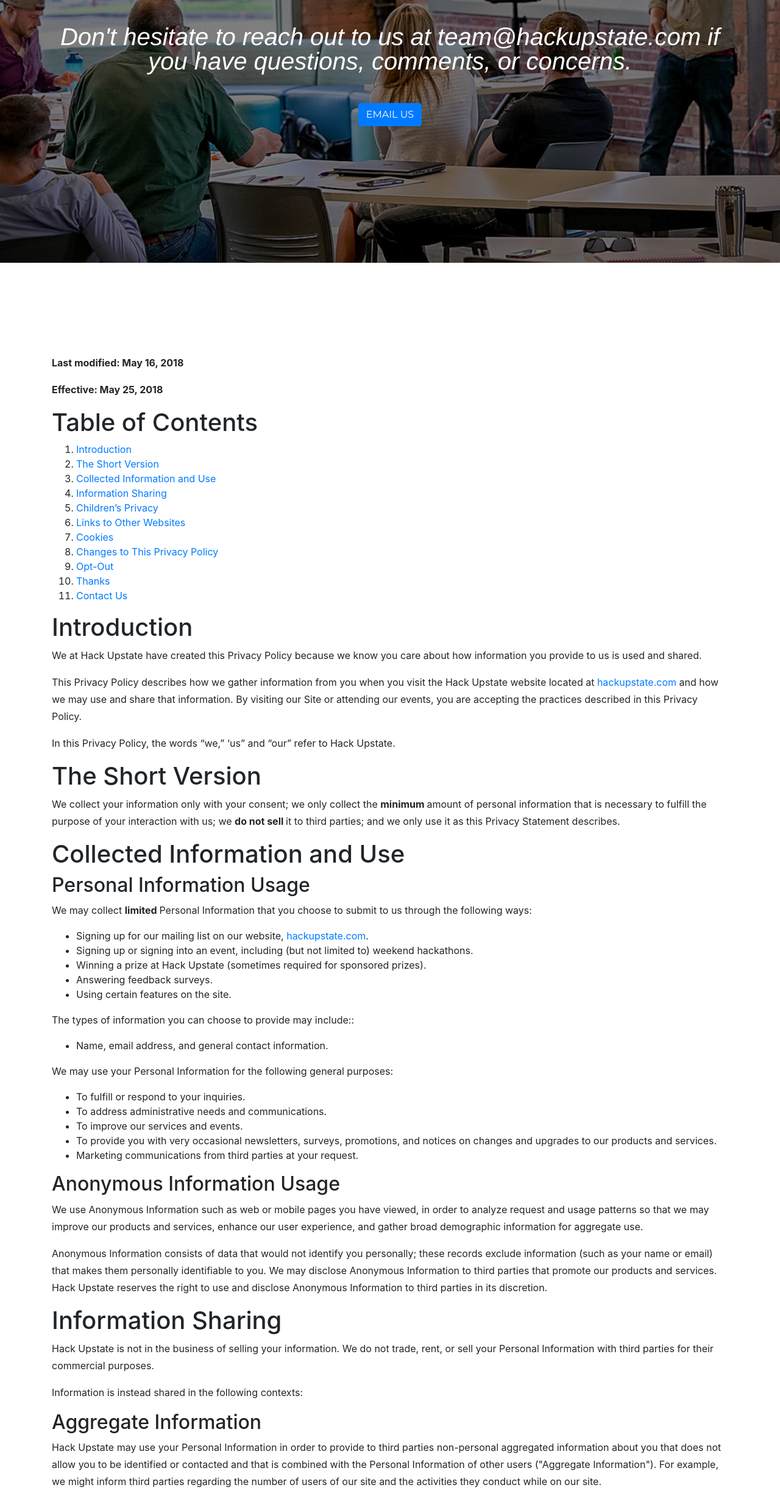
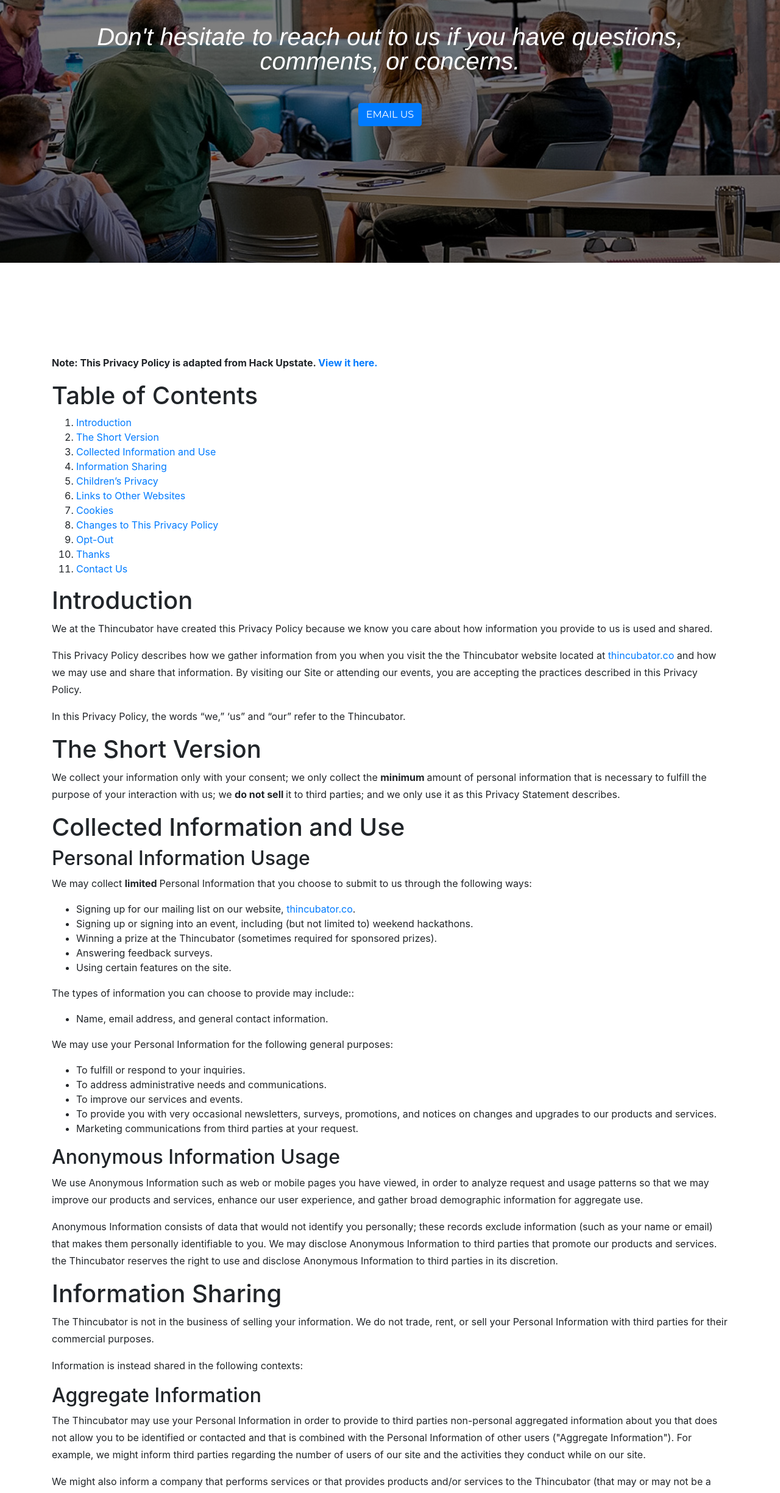
Before and after one commit to hackupstate/hack-mohawk-valley, a website with bundled scripts: page privacy.html in a window 1280 px wide. Shown: the part 295-2744 px from the top of the page at 61% size. Built offline with nearby package versions, Linux system fonts and the light colour scheme; a web font is replaced by a local one.

Commit message:
Update privacy policy

```diff
--- a/privacy.html
+++ b/privacy.html
@@ -88,8 +88,8 @@
     <div class="container">
       <div class="intro-text">
         <div class="intro-heading text-uppercase">Privacy Policy</div>
-        <div class="intro-lead-in">Don't hesitate to reach out to us at team@hackupstate.com if you have questions, comments, or concerns.</div>
-        <a class="btn btn-primary btn-xl text-uppercase m-4" href="mailto:team@hackupstate.com">Email Us</a>
+        <div class="intro-lead-in">Don't hesitate to reach out to us if you have questions, comments, or concerns.</div>
+        <a class="btn btn-primary btn-xl text-uppercase m-4" href="mailto:info@thincubator.co">Email Us</a>
       </div>
     </div>
   </header>
@@ -99,8 +99,7 @@
         <div class="row">
             <div class="col-lg-12">
 
-                <p><strong>Last modified: May 16, 2018</strong></p>
-                <p><strong>Effective: May 25, 2018</strong></p>
+                <p><strong>Note: This Privacy Policy is adapted from Hack Upstate. <a href="http://hackupstate.com/conduct.html" target="_blank">View it here.</a></strong></p>
 
                 <h1>Table of Contents</h1>
                 <ol>
@@ -118,9 +117,9 @@
                 </ol>
 
                 <h1 id="introduction">Introduction</h1>
-                <p>We at Hack Upstate have created this Privacy Policy because we know you care about how information you provide to us is used and shared.</p>
-                <p>This Privacy Policy describes how we gather information from you when you visit the Hack Upstate website located at <a href="http://hackupstate.com">hackupstate.com</a> and how we may use and share that information. By visiting our Site or attending our events, you are accepting the practices described in this Privacy Policy.</p>
-                <p>In this Privacy Policy, the words &ldquo;we,&rdquo; &lsquo;us&rdquo; and &ldquo;our&rdquo; refer to Hack Upstate.</p>
+                <p>We at the Thincubator have created this Privacy Policy because we know you care about how information you provide to us is used and shared.</p>
+                <p>This Privacy Policy describes how we gather information from you when you visit the the Thincubator website located at <a href="http://thincubator.co">thincubator.co</a> and how we may use and share that information. By visiting our Site or attending our events, you are accepting the practices described in this Privacy Policy.</p>
+                <p>In this Privacy Policy, the words &ldquo;we,&rdquo; &lsquo;us&rdquo; and &ldquo;our&rdquo; refer to the Thincubator.</p>
 
                 <h1 id="short-version">The Short Version</h1>
                 <p>We collect your information only with your consent; we only collect the <strong>minimum </strong>amount of personal information that is necessary to fulfill the purpose of your interaction with us; we <strong>do not sell </strong>it to third parties; and we only use it as this Privacy Statement describes.</p>
@@ -129,16 +128,18 @@
                 <h2>Personal Information Usage</h2>
                 <p>We may collect <strong>limited </strong>Personal Information that you choose to submit to us through the following ways:</p>
                 <ul>
-                <li>Signing up for our mailing list on our website, <a href="http://hackupstate.com">hackupstate.com</a>.</li>
+                  <li>Signing up for our mailing list on our website, <a href="http://thincubator.co">thincubator.co</a>.</li>
                   <li>Signing up or signing into an event, including (but not limited to) weekend hackathons.</li>
-                <li>Winning a prize at Hack Upstate (sometimes required for sponsored prizes).</li>
+                  <li>Winning a prize at the Thincubator (sometimes required for sponsored prizes).</li>
                   <li>Answering feedback surveys.</li>
                   <li>Using certain features on the site.</li>
                 </ul>
+
                 <p>The types of information you can choose to provide may include::</p>
                 <ul>
                   <li>Name, email address, and general contact information.</li>
                 </ul>
+
                 <p>We may use your Personal Information for the following general purposes:</p>
                 <ul>
                   <li>To fulfill or respond to your inquiries.</li>
@@ -149,25 +150,29 @@
                 </ul>
                 <h2>Anonymous Information Usage</h2>
                 <p>We use Anonymous Information such as web or mobile pages you have viewed, in order to analyze request and usage patterns so that we may improve our products and services, enhance our user experience, and gather broad demographic information for aggregate use.</p>
-                <p>Anonymous Information consists of data that would not identify you personally; these records exclude information (such as your name or email) that makes them personally identifiable to you. We may disclose Anonymous Information to third parties that promote our products and services. Hack Upstate reserves the right to use and disclose Anonymous Information to third parties in its discretion.</p>
+                <p>Anonymous Information consists of data that would not identify you personally; these records exclude information (such as your name or email) that makes them personally identifiable to you. We may disclose Anonymous Information to third parties that promote our products and services. the Thincubator reserves the right to use and disclose Anonymous Information to third parties in its discretion.</p>
 
                 <h1 id="sharing">Information Sharing</h1>
-                <p>Hack Upstate is not in the business of selling your information. We do not trade, rent, or sell your Personal Information with third parties for their commercial purposes.</p>
+                <p>The Thincubator is not in the business of selling your information. We do not trade, rent, or sell your Personal Information with third parties for their commercial purposes.</p>
                 <p>Information is instead shared in the following contexts:</p>
+
                 <h2>Aggregate Information</h2>
-                <p>Hack Upstate may use your Personal Information in order to provide to third parties non-personal aggregated information about you that does not allow you to be identified or contacted and that is combined with the Personal Information of other users ("Aggregate Information"). For example, we might inform third parties regarding the number of users of our site and the activities they conduct while on our site.</p>
-                <p>We might also inform a company that performs services or that provides products and/or services to Hack Upstate (that may or may not be a Hack Upstate business partner or an advertiser on our site) that "75% of our participants are college students" or &ldquo;60% of our participants came for the first time&rdquo;. Depending on the circumstances, we may or may not charge third parties for this Aggregate Information. We may not limit the third parties' use of the Aggregate Information.</p>
+                <p>The Thincubator may use your Personal Information in order to provide to third parties non-personal aggregated information about you that does not allow you to be identified or contacted and that is combined with the Personal Information of other users ("Aggregate Information"). For example, we might inform third parties regarding the number of users of our site and the activities they conduct while on our site.</p>
+                <p>We might also inform a company that performs services or that provides products and/or services to the Thincubator (that may or may not be a Thincubator business partner or an advertiser on our site) that "75% of our participants are college students" or &ldquo;60% of our participants came for the first time&rdquo;. Depending on the circumstances, we may or may not charge third parties for this Aggregate Information. We may not limit the third parties' use of the Aggregate Information.</p>
+
                 <h2>Advertisers, Sponsors, and Third Parties</h2>
-                <p>Hack Upstate may aggregate your information with information of other users, and disclose such information to advertisers, sponsors, and other third parties for marketing and promotional purposes.</p>
-                <p>However, Hack Upstate will <strong>never </strong>disclose your Personally Identifiable Information to advertisers, sponsors, and other third parties for marketing and promotional purposes without your express consent. We may very occasionally send email on behalf of another advertiser, sponsor, or third party. However, <strong>we we will not openly share your Personal Information to advertisers, sponsors, or third parties</strong>.</p>
+                <p>The Thincubator may aggregate your information with information of other users, and disclose such information to advertisers, sponsors, and other third parties for marketing and promotional purposes.</p>
+                <p>However, the Thincubator will <strong>never </strong>disclose your Personally Identifiable Information to advertisers, sponsors, and other third parties for marketing and promotional purposes without your express consent. We may very occasionally send email on behalf of another advertiser, sponsor, or third party. However, <strong>we we will not openly share your Personal Information to advertisers, sponsors, or third parties</strong>.</p>
+
                 <h2>Legal Requirements</h2>
-                <p>Hack Upstate may disclose your Personally Identifiable Information if required to do so by law or in the good faith belief that such action is necessary to:</p>
+                <p>The Thincubator may disclose your Personally Identifiable Information if required to do so by law or in the good faith belief that such action is necessary to:</p>
                 <ol>
                   <li>comply with a legal obligation</li>
-                <li>protect and defend the rights or property of Hack Upstate</li>
+                  <li>protect and defend the rights or property of the Thincubator</li>
                   <li>act in urgent circumstances to protect the personal safety of users of the Site or the public</li>
                   <li>protect against legal liability</li>
                 </ol>
+
                 <h2>Business Transfers</h2>
                 <p>If another company acquires our company or our assets, that company will possess the Personal Information we have collected and that company will assume the rights and obligations regarding your Personal Information as indicated in this Privacy Policy.</p>
 
@@ -181,7 +186,7 @@
                 <p>Cookies are files with small amount of data that is commonly used an anonymous unique identifier. These are sent to your browser from the website that you visit and are stored on your computer&rsquo;s hard drive. We may use pixel tags, cookies, and/or other similar technologies to collect visitor information.</p>
 
                 <h1 id="changes">Changes to This Privacy Policy</h1>
-                <p>We may update our Privacy Policy. Thus, we advise you to review this page periodically for any changes. We will notify you of any major changes by posting the new Privacy Policy on this page. These changes are effective immediately, after they are posted on this page, found at <a href="http://hackupstate.com/privacy">hackupstate.com/privacy</a>, on May 25, 2018.</p>
+                <p>We may update our Privacy Policy. Thus, we advise you to review this page periodically for any changes. We will notify you of any major changes by posting the new Privacy Policy on this page. These changes are effective immediately, after they are posted on this page, found at <a href="http://thincubator.co/privacy">thincubator.co/privacy</a>.</p>
 
                 <h1 id="optout">Opt-Out</h1>
                 <p>When you receive communications from us, you may specify a preference to stop receiving further communications from us and you will have the chance to "opt-out" by following the unsubscribe instructions indicated in the communication you receive.</p>
@@ -190,7 +195,7 @@
                 <p>Thanks to <a href="https://info.devpost.com/privacy">Devpost,</a><a href="https://mlh.io/privacy">MLH,</a> and <a href="https://help.github.com/articles/github-privacy-statement/">Github</a> for a guide to this privacy policy.</p>
 
                 <h1 id="contact">Contact Us</h1>
-                <p>If you have any questions, concerns, suggestions, or feedback about our Privacy Policy, do not hesitate to contact us at <a href="mailto:team@hackupstate.com">team@hackupstate.com</a>.</p>
+                <p>If you have any questions, concerns, suggestions, or feedback about our Privacy Policy, do not hesitate to contact us at <a href="mailto:info@thincubator.co">info@thincubator.co</a>.</p>
             </div>
         </div>
       </div>
```
Lines whose indentation alone changed are shown as unchanged.
